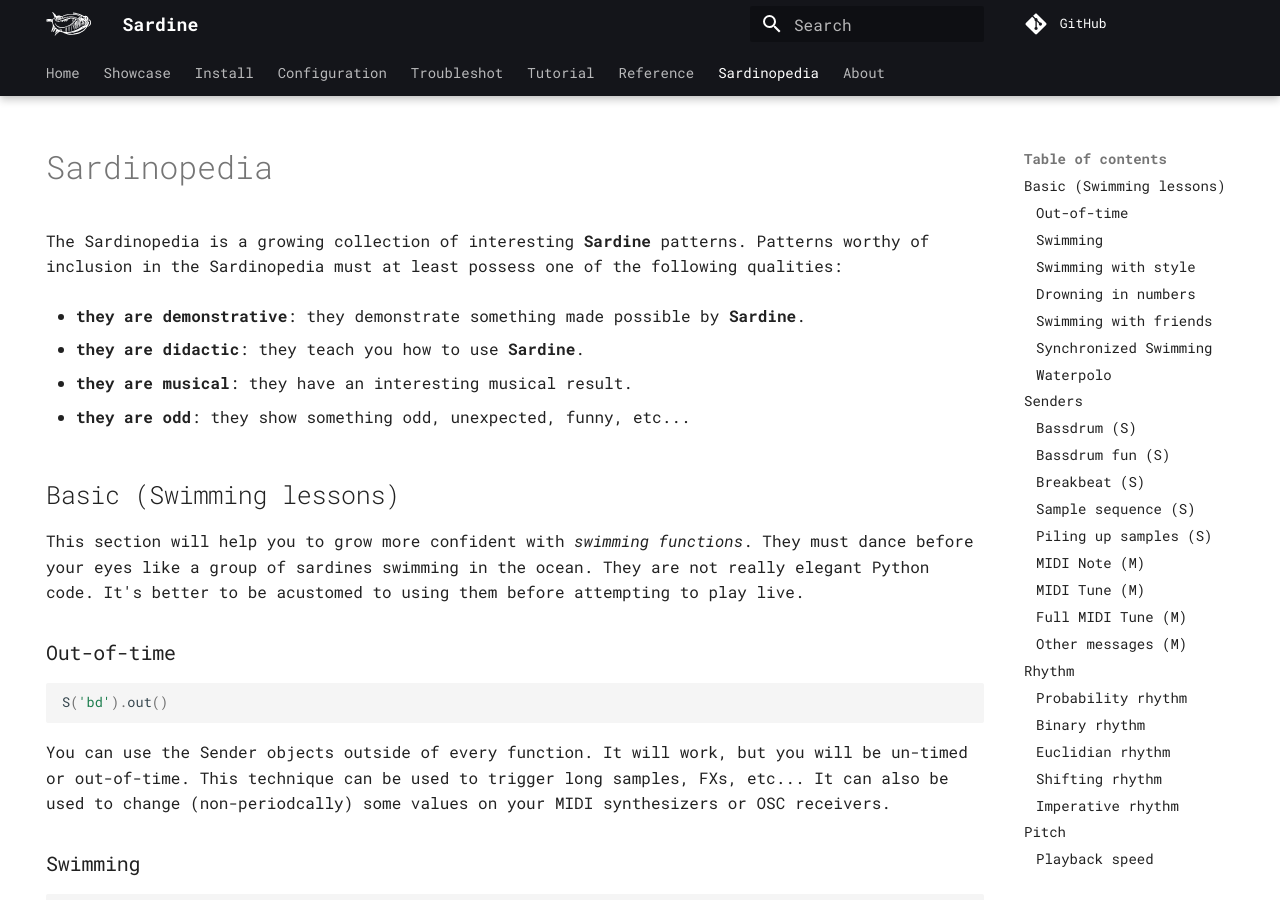
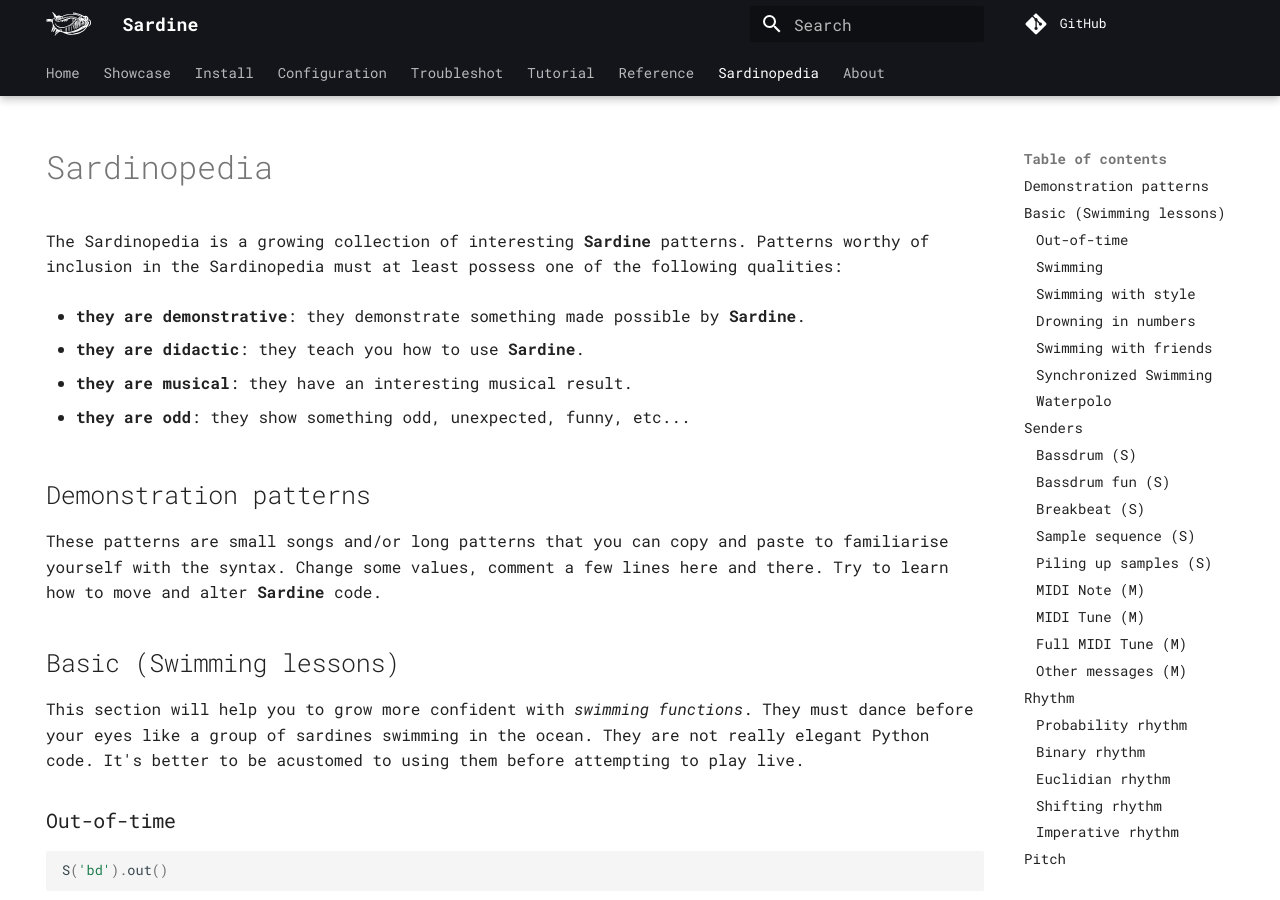
Before and after one commit to EmmaleeBonderud0325/sardine, an MkDocs documentation site: the page built from docs/sardinopedia.md, in a window 1280 px wide and 900 px high. Built offline with MkDocs 1.6.1 and Material for MkDocs 9.7.7, drawn with Linux system fonts in a browser that asks for light colours; comment, search, counter and statistics services are not loaded.

```diff
--- a/docs/sardinopedia.md
+++ b/docs/sardinopedia.md
@@ -12,6 +12,10 @@
 - **they are musical**: they have an interesting musical result.
 
 - **they are odd**: they show something odd, unexpected, funny, etc...
+
+## Demonstration patterns
+
+These patterns are small songs and/or long patterns that you can copy and paste to familiarise yourself with the syntax. Change some values, comment a few lines here and there. Try to learn how to move and alter **Sardine** code.
 
 
 ## Basic (Swimming lessons)
```
